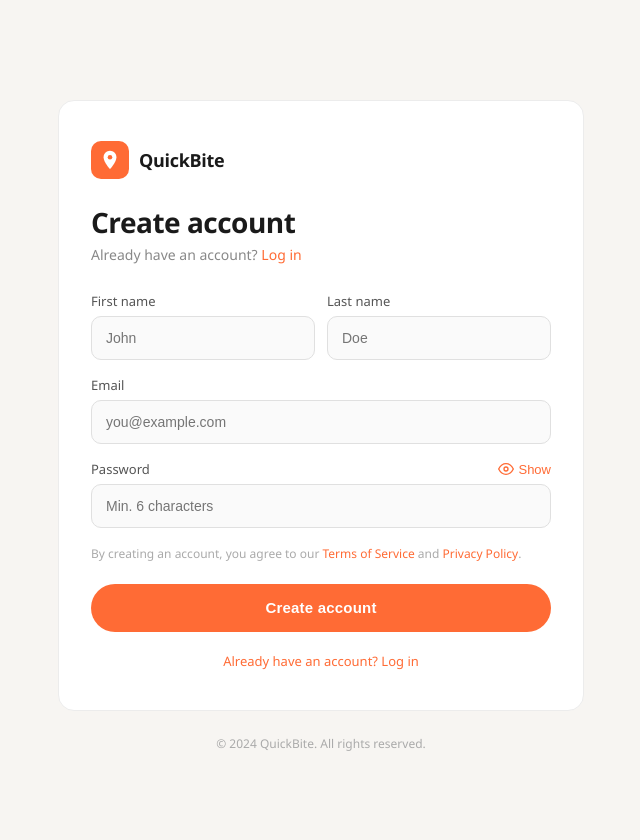
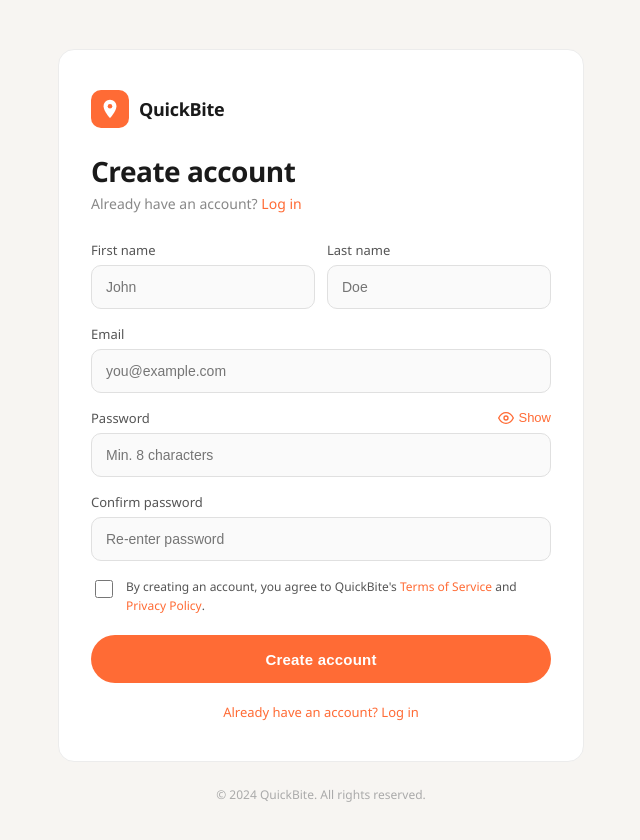
Before and after one commit to zydneybelia/QuickBite_Belia, a React (Create React App) app in the folder web/: page /register in a window 1280 px wide. Shown: the top 840 px of the page, without its empty margins (319-959 px from the left). Built offline with nearby package versions, Linux system fonts and the light colour scheme.

Commit message:
added a confirm password field for registration and add managers

```diff
--- a/web/src/components/AdminDashboard.jsx
+++ b/web/src/components/AdminDashboard.jsx
@@ -114,6 +114,7 @@ export default function AdminDashboard() {
     email: "",
     password: "",
   });
+  const [managerConfirmPassword, setManagerConfirmPassword] = useState("");
   const [onboardError, setOnboardError] = useState("");
   const [formLoading, setFormLoading] = useState(false);
 
@@ -239,6 +240,7 @@ export default function AdminDashboard() {
         { ...onboardForm, existingManagerId: selectedExistingManagerId },
         authHeaders
       );
+      alert(`Restaurant "${onboardForm.name}" onboarded successfully!`);
       resetOnboardForm();
       setShowOnboardRestaurant(false);
       await loadAll();
@@ -254,13 +256,20 @@ export default function AdminDashboard() {
 
   const handleCreateManager = async (e) => {
     e.preventDefault();
+    if (managerForm.password !== managerConfirmPassword) {
+      alert("Passwords do not match.");
+      return;
+    }
     setFormLoading(true);
     try {
       await axios.post(`${API_URL}/admin/managers`, managerForm, authHeaders);
+      alert(`Manager ${managerForm.firstname} ${managerForm.lastname} created successfully!`);
       setManagerForm({ firstname: "", lastname: "", email: "", password: "" });
+      setManagerConfirmPassword("");
       setShowCreateManager(false);
       await loadAll();
     } catch (err) {
+      alert("Failed to create manager. Please try again.");
       console.error("Failed to create manager", err);
     } finally {
       setFormLoading(false);
@@ -280,6 +289,7 @@ export default function AdminDashboard() {
     try {
       await axios.delete(`${API_URL}/users/${managerId}`, authHeaders);
       await loadAll();
+      setConfirmDeleteManager(null);
     } catch (err) {
       console.error("Failed to delete manager", err);
     }
@@ -537,6 +547,10 @@ export default function AdminDashboard() {
               <div style={styles.fieldGroup}>
                 <label style={styles.label}>Password</label>
                 <input id="manager-password" name="password" type="password" value={managerForm.password} onChange={(e) => setManagerForm({ ...managerForm, password: e.target.value })} placeholder="Min. 8 characters" required minLength={8} autoComplete="new-password" style={inputStyle} />
+              </div>
+              <div style={styles.fieldGroup}>
+                <label style={styles.label}>Confirm Password</label>
+                <input id="manager-confirm-password" name="confirmPassword" type="password" value={managerConfirmPassword} onChange={(e) => setManagerConfirmPassword(e.target.value)} placeholder="Re-enter password" required minLength={8} autoComplete="new-password" style={inputStyle} />
               </div>
               <div style={styles.modalBtns}>
                 <button type="button" onClick={() => setShowCreateManager(false)} style={styles.cancelBtn}>Cancel</button>
--- a/web/src/components/CustomerDashboard.jsx
+++ b/web/src/components/CustomerDashboard.jsx
@@ -230,6 +230,9 @@ export default function Dashboard() {
         })),
       }, authHeaders);
 
+      // Close checkout modal immediately
+      closeCheckoutModal();
+
       setCart([]);
       localStorage.removeItem(CART_STORAGE_KEY);
       // Refresh orders for the user and navigate to Orders tab so user sees the new order
@@ -240,8 +243,6 @@ export default function Dashboard() {
       setTimeout(() => setShowOrderPlaced(false), 5000);
     } catch (err) {
       console.error("Checkout failed", err);
-    } finally {
-      closeCheckoutModal();
     }
   };
 
--- a/web/src/components/ManagerDashboard.jsx
+++ b/web/src/components/ManagerDashboard.jsx
@@ -170,9 +170,10 @@ export default function ManagerDashboard() {
     try {
       await axios.put(`${API_URL}/manager/restaurants/${restaurantId}/orders/${orderId}/status`,
         { status: newStatus }, authHeaders);
-      setOrders(orders.map((o) =>
-        o.id === orderId ? { ...o, status: newStatus } : o
-      ));
+      // Refetch orders and stats to ensure UI reflects backend state
+      await fetchOrders();
+      await fetchOrderStats();
+      await fetchSales();
     } catch (err) {
       alert("Failed to update order status");
     } finally {
--- a/web/src/components/Register.jsx
+++ b/web/src/components/Register.jsx
@@ -9,6 +9,8 @@ export default function Register() {
     email: "",
     password: "",
   });
+  const [confirmPassword, setConfirmPassword] = useState("");
+  const [acceptedTerms, setAcceptedTerms] = useState(false);
   const [showPassword, setShowPassword] = useState(false);
   const [loading, setLoading] = useState(false);
 
@@ -20,6 +22,17 @@ export default function Register() {
 
   const handleRegister = async (e) => {
     e.preventDefault();
+
+    if (form.password !== confirmPassword) {
+      alert("Passwords do not match.");
+      return;
+    }
+
+    if (!acceptedTerms) {
+      alert("You must agree to the Terms of Service and Privacy Policy.");
+      return;
+    }
+
     setLoading(true);
     try {
       const res = await registerUser(form);
@@ -139,13 +152,30 @@ export default function Register() {
             <input
               name="password"
               type={showPassword ? "text" : "password"}
-              placeholder="Min. 6 characters"
+              placeholder="Min. 8 characters"
               value={form.password}
               onChange={handleChange}
               onFocus={focusStyle}
               onBlur={blurStyle}
               required
-              minLength={6}
+              minLength={8}
+              style={styles.input}
+            />
+          </div>
+
+          {/* Confirm Password */}
+          <div style={styles.fieldGroup}>
+            <label style={styles.label}>Confirm password</label>
+            <input
+              name="confirmPassword"
+              type={showPassword ? "text" : "password"}
+              placeholder="Re-enter password"
+              value={confirmPassword}
+              onChange={(e) => setConfirmPassword(e.target.value)}
+              onFocus={focusStyle}
+              onBlur={blurStyle}
+              required
+              minLength={8}
               style={styles.input}
             />
           </div>
@@ -179,12 +209,22 @@ export default function Register() {
             </div>
           )}
 
-          {/* Terms */}
-          <p style={styles.terms}>
-            By creating an account, you agree to our{" "}
-            <a href="/terms" style={styles.link}>Terms of Service</a> and{" "}
-            <a href="/privacy" style={styles.link}>Privacy Policy</a>.
-          </p>
+          {/* ✅ Fixed Terms Checkbox — wrapped in <span> for natural inline flow */}
+          <label style={styles.checkboxLabel}>
+            <input
+              type="checkbox"
+              checked={acceptedTerms}
+              onChange={(e) => setAcceptedTerms(e.target.checked)}
+              style={styles.checkbox}
+              required
+            />
+            <span>
+              By creating an account, you agree to QuickBite's{" "}
+              <a href="/terms" style={styles.link}>Terms of Service</a>
+              {" "}and{" "}
+              <a href="/privacy" style={styles.link}>Privacy Policy</a>.
+            </span>
+          </label>
 
           {/* Submit */}
           <button
@@ -359,6 +399,23 @@ const styles = {
     color: "#888",
     minWidth: "50px",
   },
+  checkboxLabel: {
+    display: "flex",
+    alignItems: "flex-start",
+    gap: "10px",
+    fontSize: "12px",
+    color: "#555",
+    lineHeight: "1.6",
+    cursor: "pointer",
+  },
+  checkbox: {
+    width: "18px",
+    height: "18px",
+    marginTop: "3px",
+    accentColor: "#FF6B35",
+    flexShrink: 0,
+    cursor: "pointer",
+  },
   terms: {
     fontSize: "12px",
     color: "#aaa",
```
